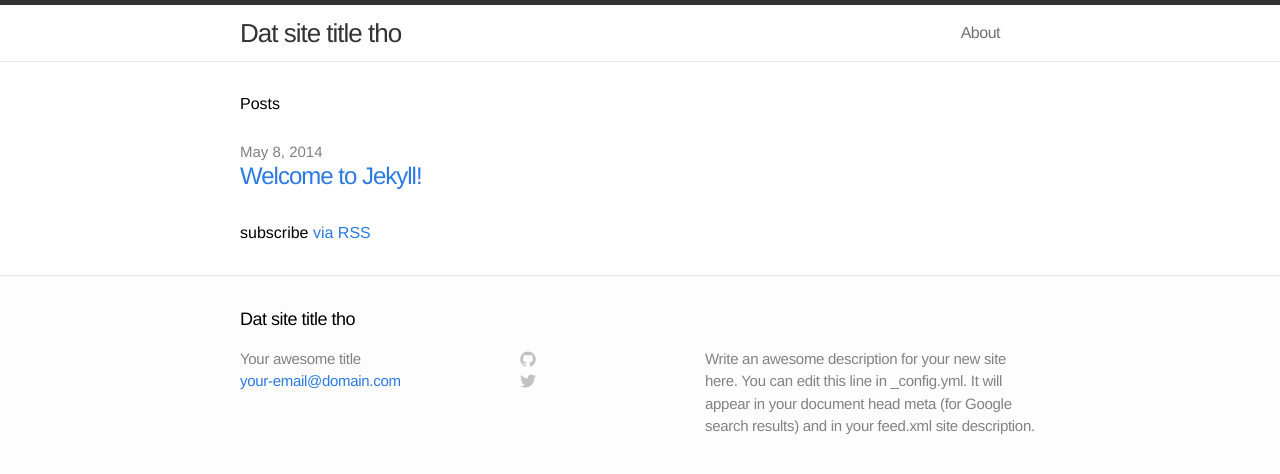
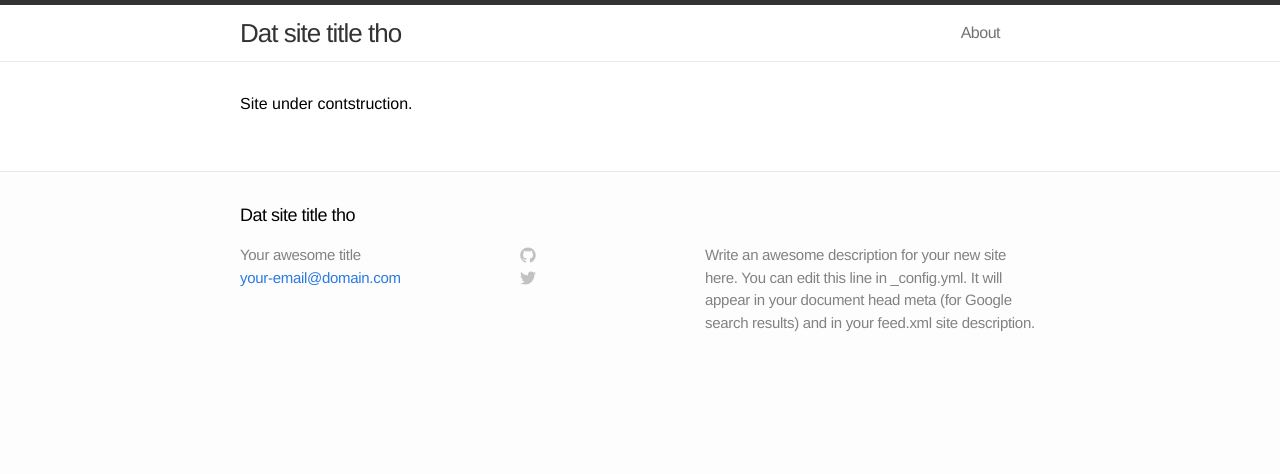
Before and after one commit to rodxavier/rodxavier.github.io, a Jekyll site: the page built from index.html, in a window 1280 px wide. Shown: the top 474 px of the page. Built offline with Jekyll 4.4.1, drawn with Linux system fonts in a browser that asks for light colours.

Commit message:
Site under construction.

```diff
--- a/index.html
+++ b/index.html
@@ -3,18 +3,5 @@
 ---
 
 <div class="home">
-
-  <h1>Posts</h1>
-
-  <ul class="posts">
-    {% for post in site.posts %}
-      <li>
-        <span class="post-date">{{ post.date | date: "%b %-d, %Y" }}</span>
-        <a class="post-link" href="{{ post.url | prepend: site.baseurl }}">{{ post.title }}</a>
-      </li>
-    {% endfor %}
-  </ul>
-
-  <p class="rss-subscribe">subscribe <a href="{{ "/feed.xml" | prepend: site.baseurl }}">via RSS</a></p>
-
+<h1>Site under contstruction.</h1>
 </div>
```
